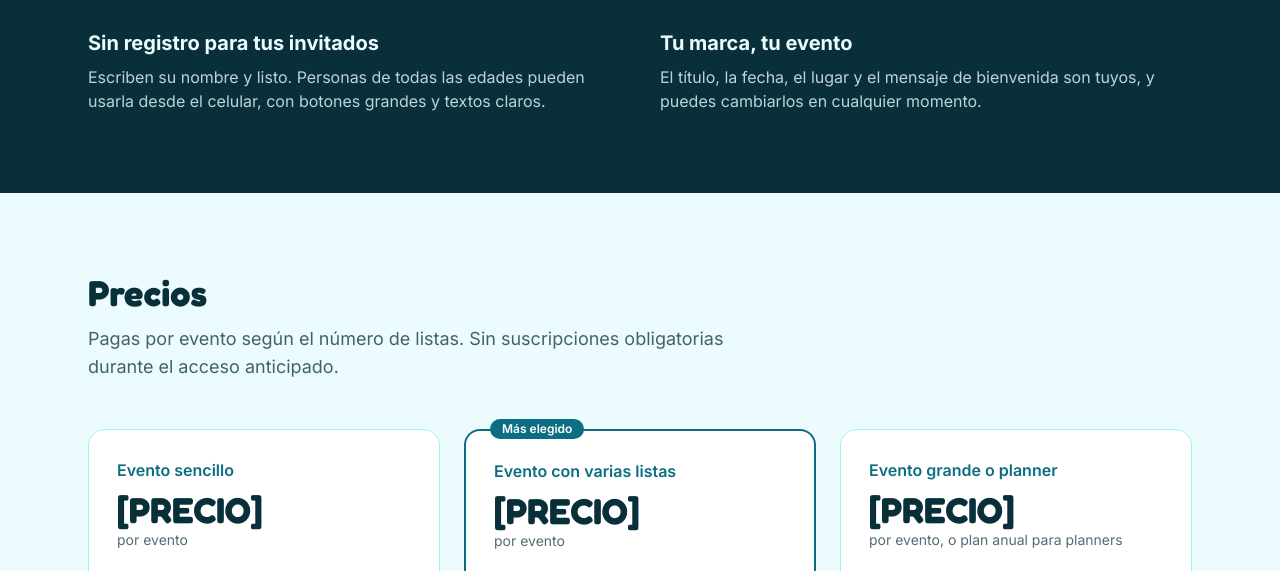
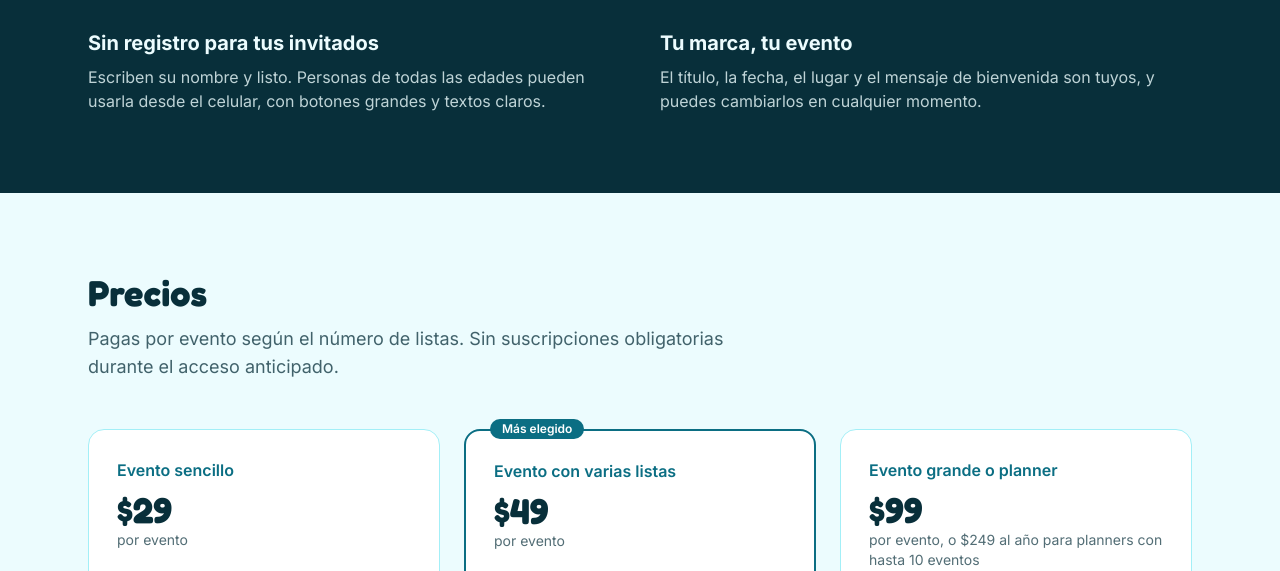
Before and after one commit to Ed-Tres/events-landing, a plain HTML site: page index.html in a window 1280 px wide. Shown: the part 2037-2608 px from the top of the page. Drawn offline with nearby package versions, Linux system fonts and the light colour scheme.

Commit message:
index.html

```diff
--- a/index.html
+++ b/index.html
@@ -6,9 +6,9 @@
     <meta name="description" content="Listas de regalos para eventos: tus invitados reservan desde tu lista de Amazon y tú ves todo en un solo panel.">
     <meta name="theme-color" content="#ECFCFE">
     <meta property="og:type" content="website">
-    <meta property="og:title" content="[NOMBRE DE LA MARCA] · Listas de regalos para eventos">
+    <meta property="og:title" content="edtres · Listas de regalos para eventos">
     <meta property="og:description" content="Control de reservas, lista de agradecimientos y hasta 10 listas por evento.">
-    <title>[NOMBRE DE LA MARCA] · Listas de regalos para eventos</title>
+    <title>edtres · Listas de regalos para eventos</title>
     <link rel="preconnect" href="https://fonts.googleapis.com">
     <link rel="preconnect" href="https://fonts.gstatic.com" crossorigin>
     <link href="https://fonts.googleapis.com/css2?family=Fredoka:wght@500;600;700&family=Inter:wght@400;500;600;700&display=swap" rel="stylesheet">
@@ -51,7 +51,7 @@
     <!-- Navegación -->
     <header class="sticky top-0 z-40 bg-brand-cream/95 backdrop-blur border-b border-brand-peach">
         <nav class="max-w-6xl mx-auto px-4 sm:px-6 py-4 flex items-center justify-between gap-4">
-            <a href="#inicio" class="font-fredoka text-xl font-bold">[NOMBRE DE LA MARCA]</a>
+            <a href="#inicio" class="font-fredoka text-xl font-bold">edtres</a>
             <div class="hidden md:flex items-center gap-6 text-sm font-medium">
                 <a href="#como-funciona" class="hover:text-brand-brown">Cómo funciona</a>
                 <a href="#funciones" class="hover:text-brand-brown">Funciones</a>
@@ -187,7 +187,7 @@
             <div class="grid gap-6 md:grid-cols-3">
                 <div class="bg-white rounded-2xl border border-brand-peach p-7 flex flex-col">
                     <p class="font-semibold text-brand-brown">Evento sencillo</p>
-                    <p class="font-fredoka text-4xl font-bold mt-2">[PRECIO]</p>
+                    <p class="font-fredoka text-4xl font-bold mt-2">$29</p>
                     <p class="text-sm text-brand-ink/70 mb-6">por evento</p>
                     <ul class="space-y-2 text-sm mb-8 flex-grow">
                         <li><i class="fa-solid fa-check text-brand-brown mr-2" aria-hidden="true"></i>Hasta 1 lista</li>
@@ -199,7 +199,7 @@
                 <div class="bg-white rounded-2xl border-2 border-brand-brown p-7 flex flex-col relative">
                     <span class="absolute -top-3 left-6 px-3 py-0.5 bg-brand-brown text-white text-xs font-semibold rounded-full">Más elegido</span>
                     <p class="font-semibold text-brand-brown">Evento con varias listas</p>
-                    <p class="font-fredoka text-4xl font-bold mt-2">[PRECIO]</p>
+                    <p class="font-fredoka text-4xl font-bold mt-2">$49</p>
                     <p class="text-sm text-brand-ink/70 mb-6">por evento</p>
                     <ul class="space-y-2 text-sm mb-8 flex-grow">
                         <li><i class="fa-solid fa-check text-brand-brown mr-2" aria-hidden="true"></i>Hasta 3 listas</li>
@@ -210,8 +210,8 @@
                 </div>
                 <div class="bg-white rounded-2xl border border-brand-peach p-7 flex flex-col">
                     <p class="font-semibold text-brand-brown">Evento grande o planner</p>
-                    <p class="font-fredoka text-4xl font-bold mt-2">[PRECIO]</p>
-                    <p class="text-sm text-brand-ink/70 mb-6">por evento, o plan anual para planners</p>
+                    <p class="font-fredoka text-4xl font-bold mt-2">$99</p>
+                    <p class="text-sm text-brand-ink/70 mb-6">por evento, o $249 al año para planners con hasta 10 eventos</p>
                     <ul class="space-y-2 text-sm mb-8 flex-grow">
                         <li><i class="fa-solid fa-check text-brand-brown mr-2" aria-hidden="true"></i>Hasta 10 listas</li>
                         <li><i class="fa-solid fa-check text-brand-brown mr-2" aria-hidden="true"></i>Varios eventos al año</li>
@@ -275,7 +275,7 @@
 
     <footer class="bg-white border-t border-brand-peach">
         <div class="max-w-6xl mx-auto px-4 sm:px-6 py-8 flex flex-col sm:flex-row justify-between gap-4 text-sm text-brand-ink/70">
-            <p>© <span id="year"></span> [NOMBRE DE LA MARCA]. Todos los derechos reservados.</p>
+            <p>© <span id="year"></span> edtres. Todos los derechos reservados.</p>
             <div class="flex gap-6">
                 <a href="#" class="hover:text-brand-brown">Aviso de privacidad</a>
                 <a href="#" class="hover:text-brand-brown">Términos de uso</a>
```
